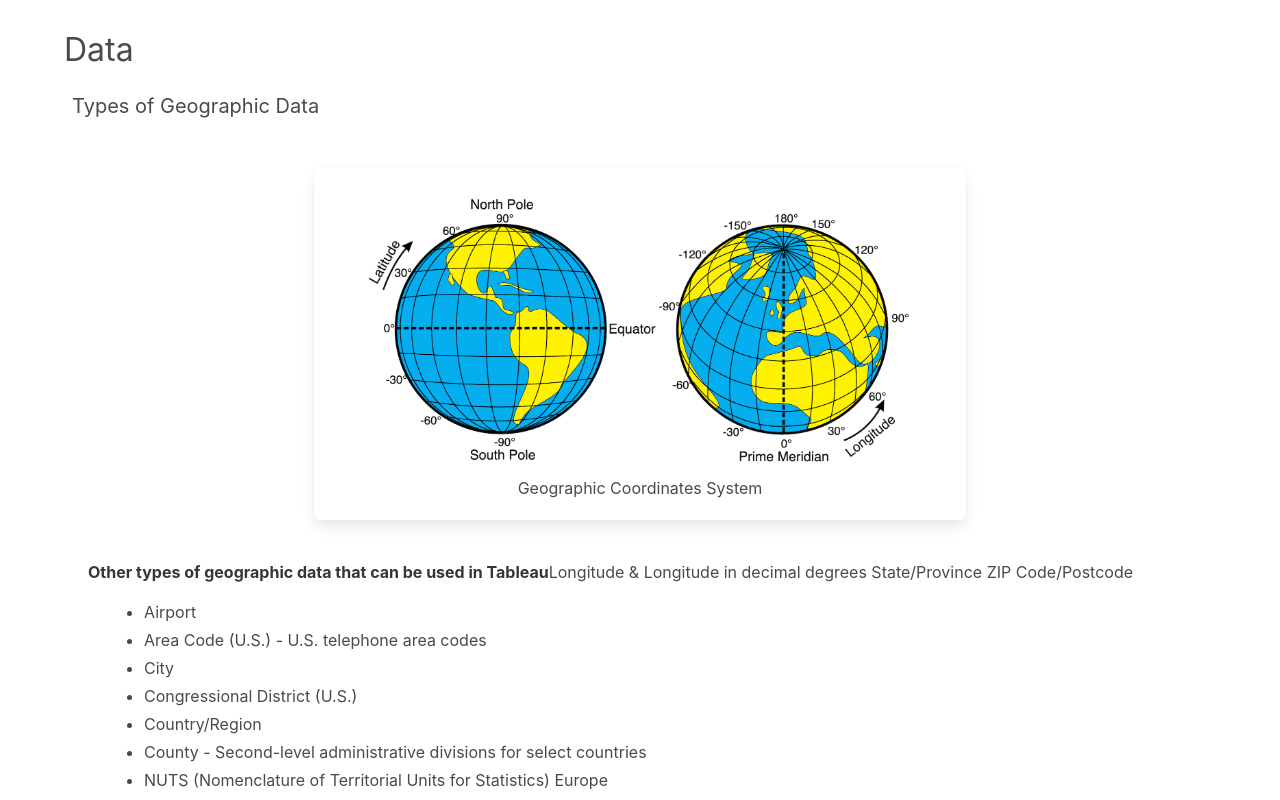
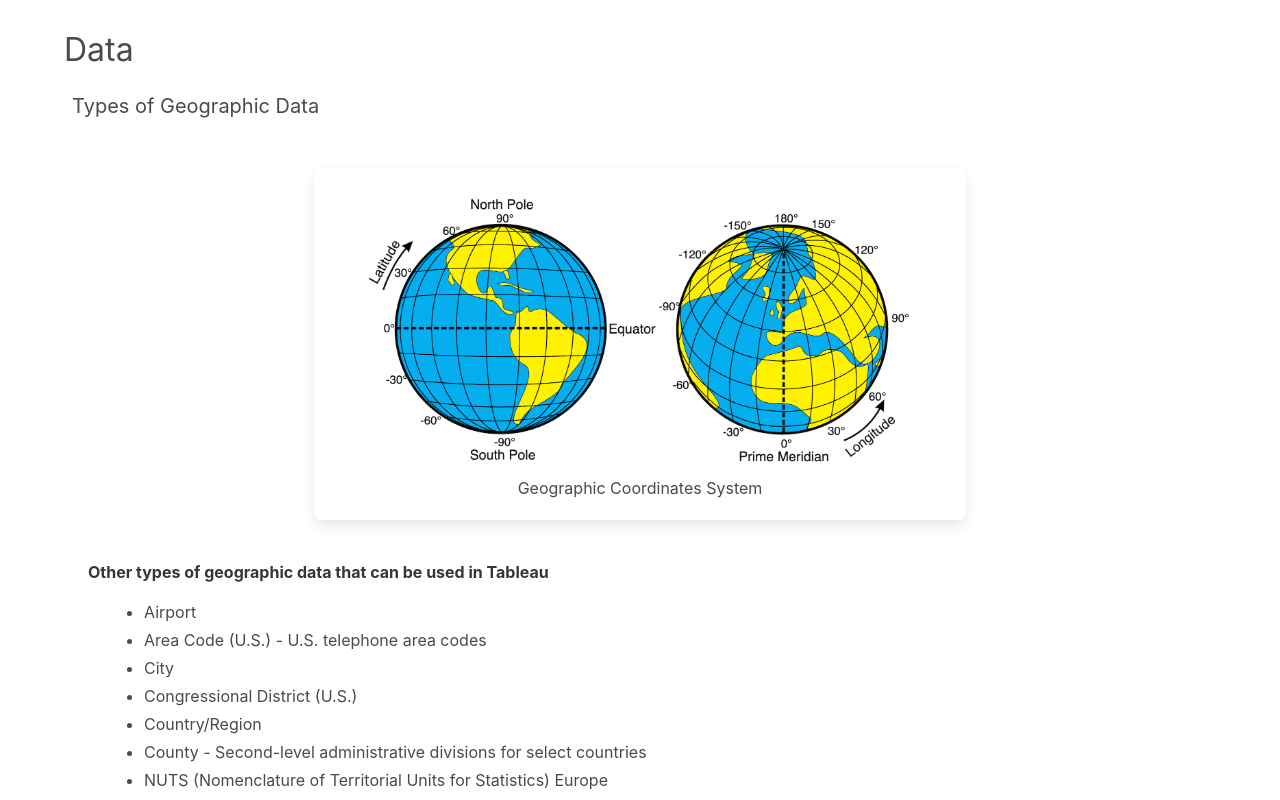
Before and after one commit to robert-laws/project-jan-2021-data-viz-cafe, a React (Create React App) app: page /week4 in a window 1280 px wide. Shown: the part 2880-3680 px from the top of the page. Built offline with nearby package versions, Linux system fonts and the light colour scheme.

Commit message:
minor text update

```diff
--- a/src/pages/Week4.js
+++ b/src/pages/Week4.js
@@ -104,8 +104,6 @@ export const Week4 = () => {
           <strong>
             Other types of geographic data that can be used in Tableau
           </strong>
-          Longitude & Longitude in decimal degrees State/Province ZIP
-          Code/Postcode
           <SectionList
             lists={[
               {
```
